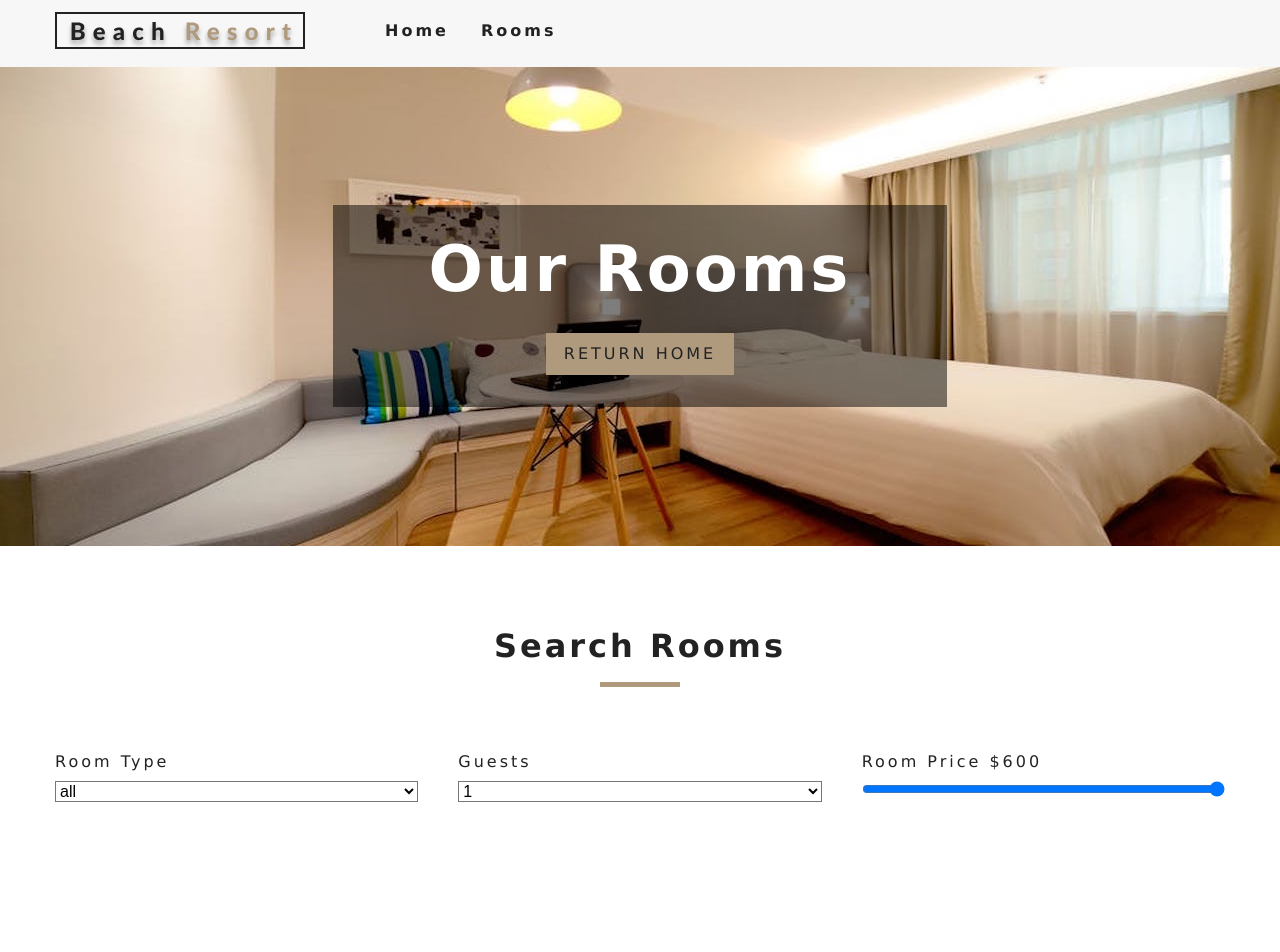
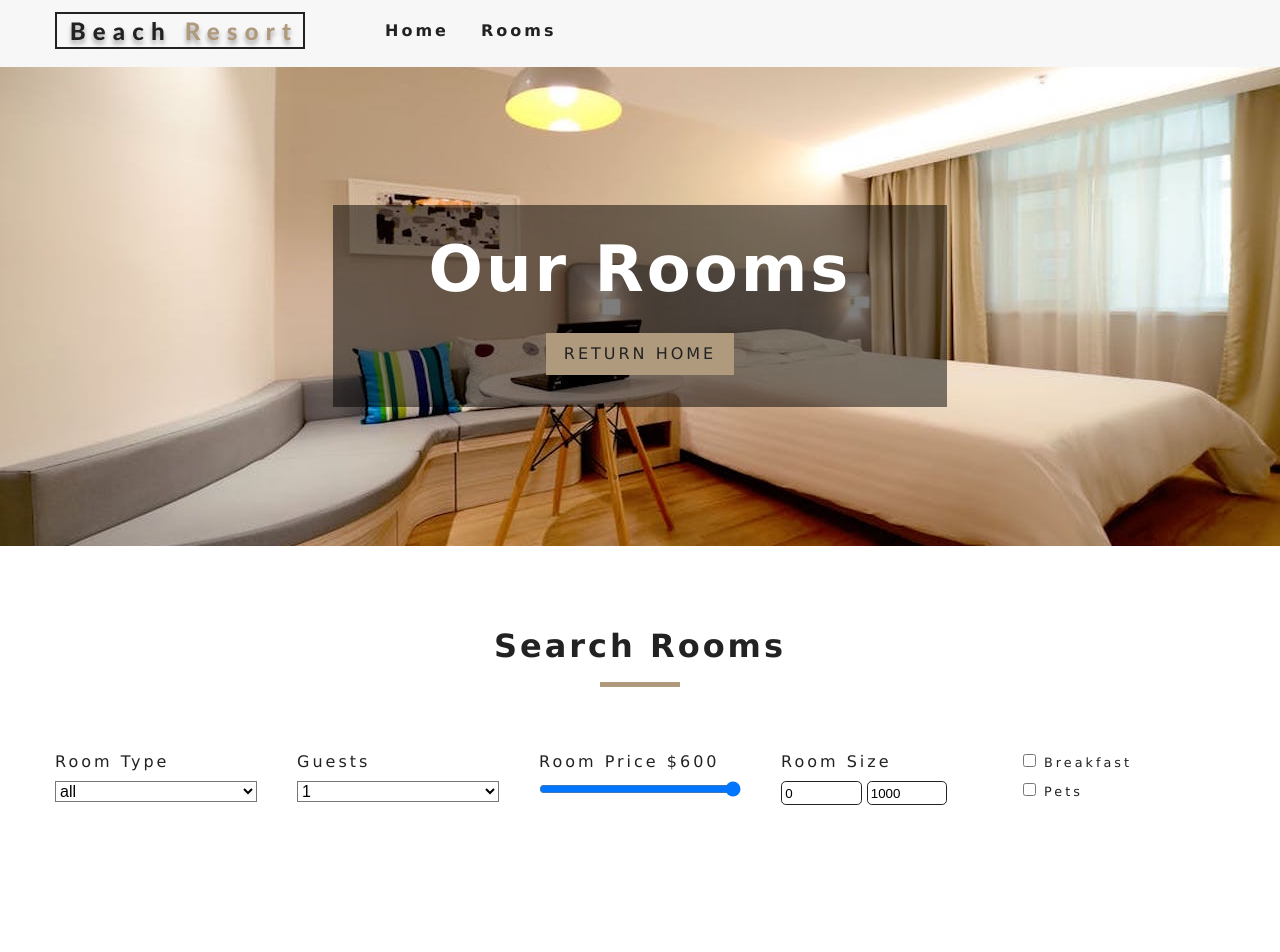
Before and after one commit to AbuchiKings/resort, a React (Create React App) app: page /rooms in a window 1280 px wide. Shown: the top 952 px of the page. Built offline with nearby package versions, Linux system fonts and the light colour scheme.

Commit message:
added filter by room size

```diff
--- a/src/components/RoomsFilter.js
+++ b/src/components/RoomsFilter.js
@@ -60,6 +60,37 @@ function RoomsFilter({ rooms }) {
                     />
                 </div>
 
+                {/* filter by size */}
+                <div className="form-group">
+                    <label htmlFor="size">
+                        room size
+                    </label>
+                    <div className="size-inputs">
+
+                        <input type="number" name="minSize" id="size"
+                         className="size-input" value={minSize} onChange={handleChange}/>
+
+                        <input type="number" name="maxSize" id="size"
+                         className="size-input" value={maxSize} onChange={handleChange}/>
+                    </div>
+                </div>
+
+                {/* extras */}
+                <div className="form-group">
+                    <div className="single-extra">
+                        <input type="checkbox" name="breakfast" id="breakfast"
+                            className="" onChange={handleChange} checked={breakfast}
+                        />
+                        <label htmlFor="breakfast">breakfast</label>
+                    </div>
+                    <div className="single-extra">
+                        <input type="checkbox" name="pets" id="pets"
+                            className="" onChange={handleChange} checked={breakfast}
+                        />
+                        <label htmlFor="pets">pets</label>
+                    </div>
+                </div>
+
 
             </form>
         </section>
--- a/src/context.js
+++ b/src/context.js
@@ -95,6 +95,9 @@ class RoomProvider extends Component {
         //filter by price
         tempRooms = tempRooms.filter(room => room.price <= price);
 
+        //filter by size
+        tempRooms = tempRooms.filter(room => room.size >= minSize && room.size <= maxSize);
+
         this.setState({
             sortedRooms: tempRooms
         })
```
